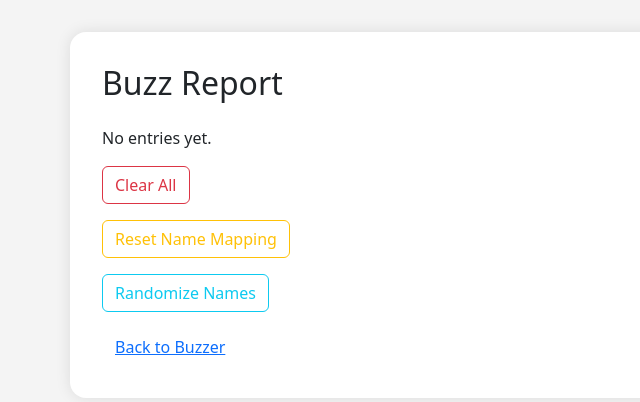
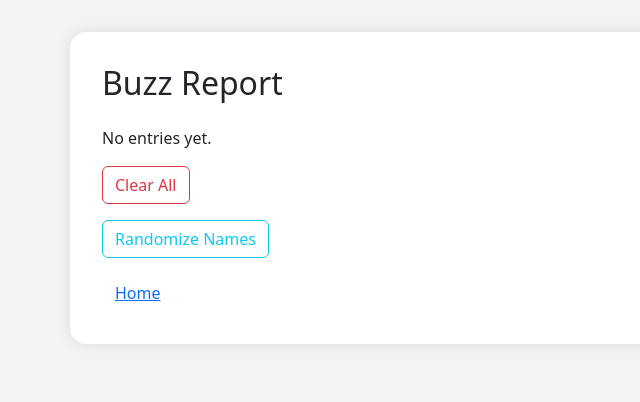
Before and after one commit to atikeee/AllGames, a Flask app: page /report in a window 1280 px wide. Shown: the top 402 px of the page, without its empty margins (0-640 px from the left). Run offline with Flask 3, Linux system fonts and the light colour scheme.

Commit message:
fixing buzzer with cookies

```diff
--- a/buzzer_app/routes.py
+++ b/buzzer_app/routes.py
@@ -1,5 +1,5 @@
 import pandas as pd
-from flask import request, render_template, redirect, abort, send_from_directory
+from flask import request, render_template, redirect, abort, send_from_directory, make_response
 from datetime import datetime
 from storage import buzzer_entries, name_locks
 import csv, os, re
@@ -71,27 +71,28 @@ def configure_routes(app):
     def index():
         return render_template("index.html")
 
-    @app.route('/buzzer', methods=['GET', 'POST'])
+    @app.route("/buzzer", methods=["GET", "POST"])
     def buzzer():
         message = ''
-        ip = request.remote_addr
-        name_value = name_locks.get(ip, '')
-        name_locked = bool(name_value)
-
+        name_value = request.cookies.get('name', '')
+        name_locked = False
         if request.method == 'POST':
             name = request.form.get('name')
-            note = request.form.get('note', '')
+            ip = request.remote_addr
             time = datetime.now().strftime("%Y-%m-%d %H:%M:%S")
+            message = f"Buzz from {name} recorded!"
+            note = request.form.get('note')
+            buzzer_entries.append({'name': name, 'ip': ip, 'note': note, 'time': time})
+            resp = make_response(render_template("buzzer.html", message=message, name=name,note=note))
+            resp.set_cookie('name', name)
+            return resp
+        if name_value:
+            name_locked = True
 
-            if not name_locked:
-                name_locks[ip] = name
-                name_value = name
-                name_locked = True
+        return render_template("buzzer.html", message=message, name=name_value,name_locked=name_locked, note="")
 
-            buzzer_entries.append({'name': name_value, 'ip': ip, 'time': time, 'note': note})
-            message = f"Buzz from {name_value} recorded!"
 
-        return render_template("buzzer.html", message=message, name=name_value, name_locked=name_locked, note='')
+
 
     @app.route('/report', methods=['GET', 'POST'])
     def report():
--- a/buzzer_app/templates/buzzer.html
+++ b/buzzer_app/templates/buzzer.html
@@ -22,7 +22,6 @@
             <div class="mb-3">
                 <textarea name="note" class="form-control form-control-lg" style="font-size: 1.5rem;" placeholder="Note...">{{ note }}</textarea>
             </div>
-
             <button type="submit" class="btn btn-danger buzz-btn">Buzz!</button>
         </form>
         {% if message %}
--- a/buzzer_app/templates/report.html
+++ b/buzzer_app/templates/report.html
@@ -34,9 +34,6 @@
         <form method="post" class="mt-3">
             <button type="submit" class="btn btn-outline-danger">Clear All</button>
         </form>
-	<form method="post" action="/resetnames" class="mt-3">
-  		<button type="submit" class="btn btn-outline-warning">Reset Name Mapping</button>
-	</form>
     <form method="post" action="/shuffle" class="mt-3">
         <button type="submit" class="btn btn-outline-info">Randomize Names</button>
     </form>
@@ -52,7 +49,7 @@
     {% endif %}
 
 
-        <a href="/" class="btn btn-link mt-3">Back to Buzzer</a>
+        <a href="/" class="btn btn-link mt-3">Home</a>
     </div>
 </body>
 </html>
```
